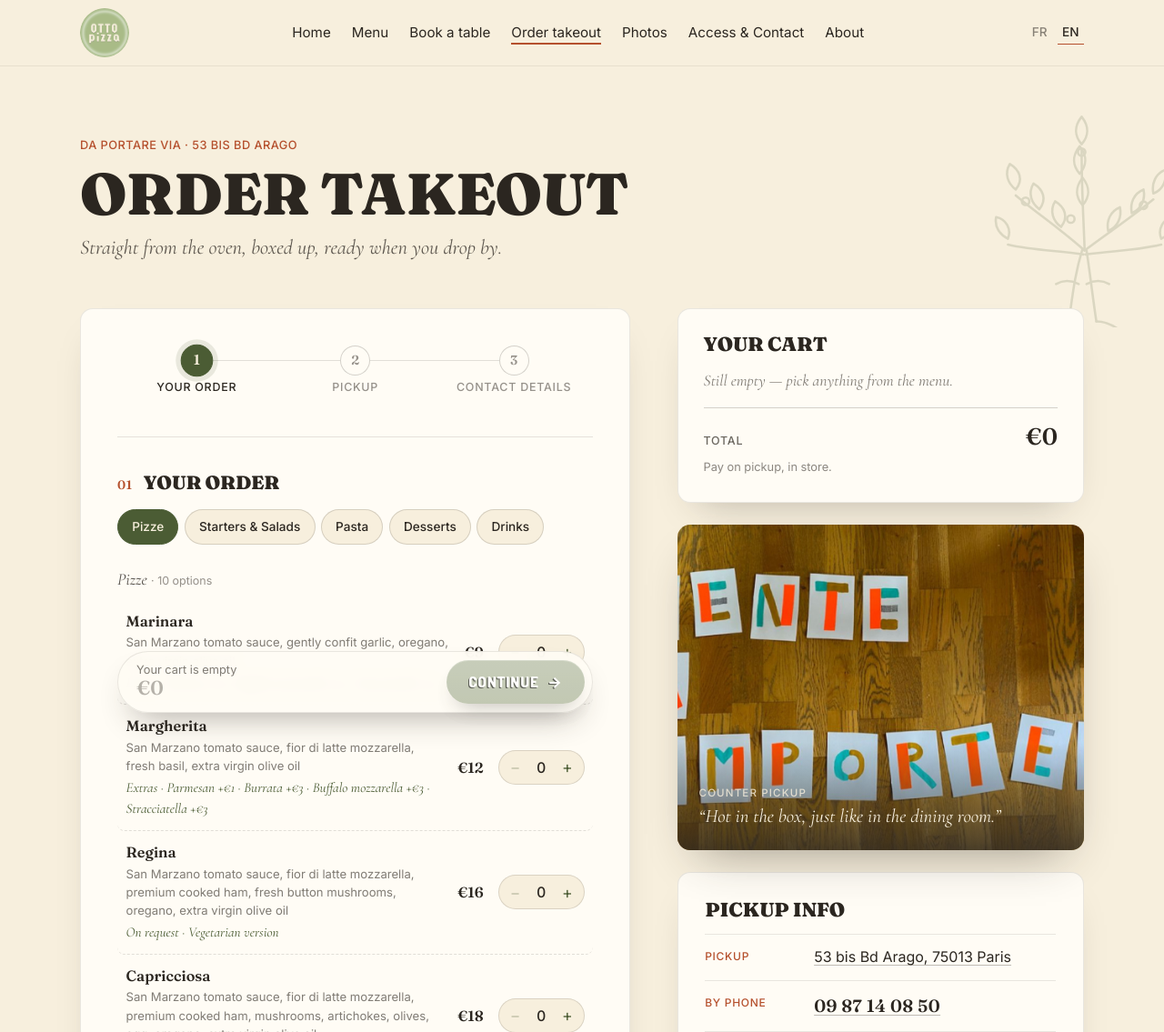
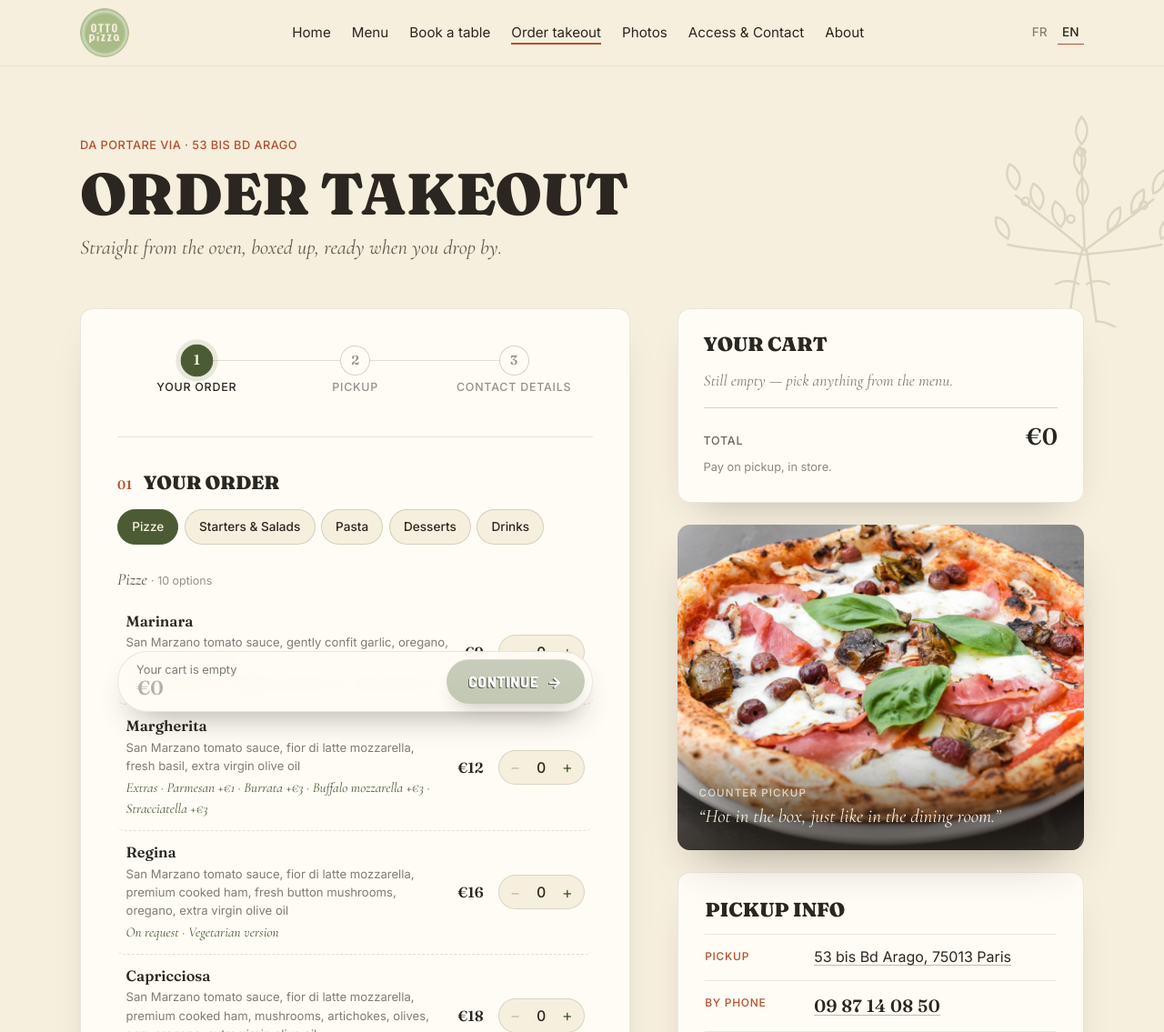
Before and after one commit to YahyaALAoui2002/otto-site, a website: page en/commander.html in a window 1280 px wide. Shown: the top 1135 px of the page at 91% size. Drawn offline with nearby package versions, Linux system fonts and the light colour scheme; no server answers.

Commit message:
Use the ham, artichoke and olive pizza photo in the takeout page sidebar
Co-Authored-By: Claude Opus 5.5 <noreply@anthropic.com>

```diff
--- a/en/commander.html
+++ b/en/commander.html
@@ -561,7 +561,7 @@
         </div>
 
         <figure class="resa-photo">
-          <img src="../assets/img/photos/vente-a-emporter.jpg" alt="Otto's takeout counter" width="1400" height="840">
+          <img src="../assets/img/photos/pizza-jambon-artichauts-olives.jpg" alt="Ham, artichoke and olive pizza" width="1400" height="840">
           <figcaption>
             <span class="resa-photo-kicker">Counter pickup</span>
             <span class="resa-photo-quote">“Hot in the box, just like in the dining room.”</span>
```
Also changed, not shown: commander.html (+1 -1 lines).
